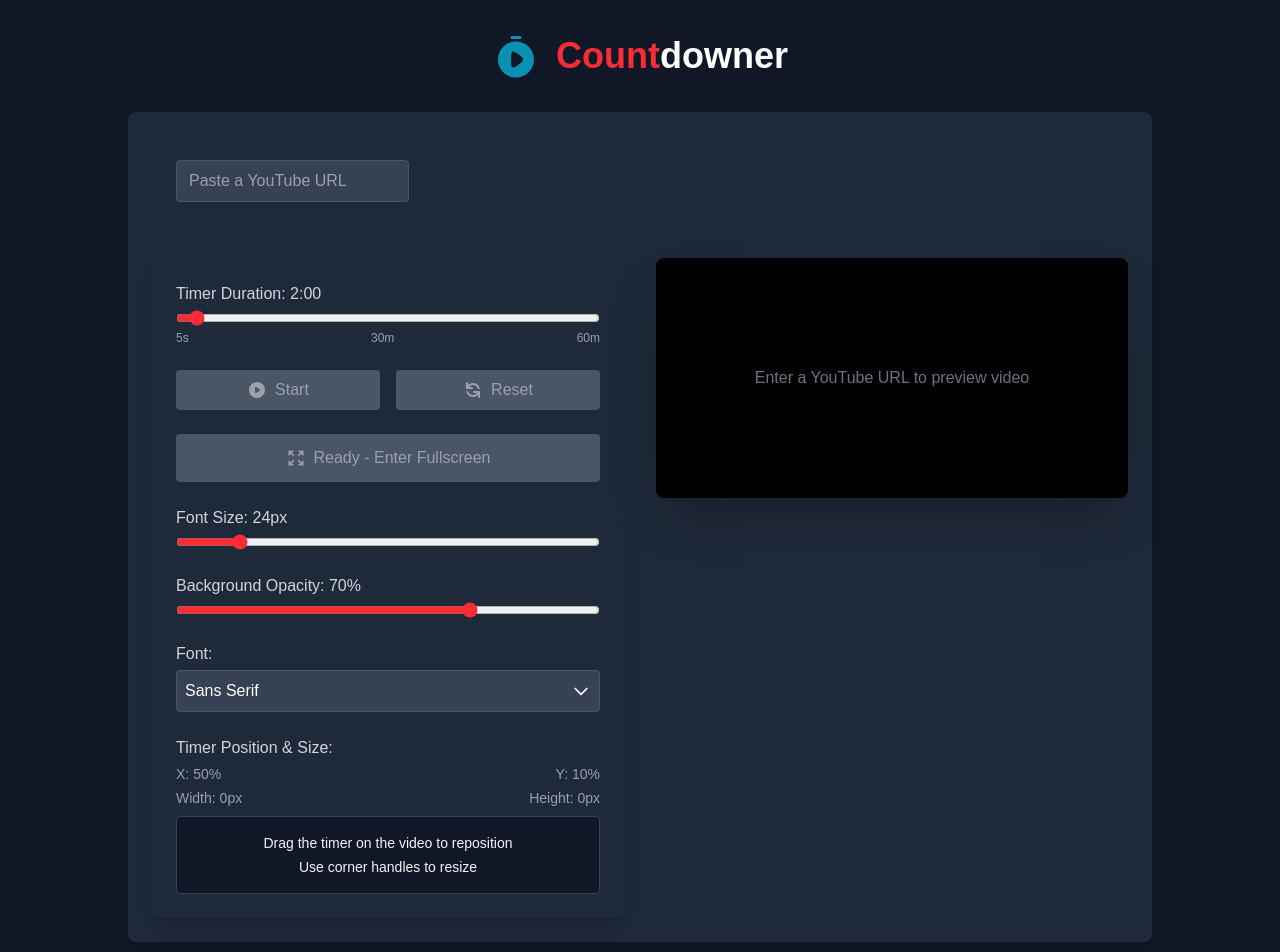
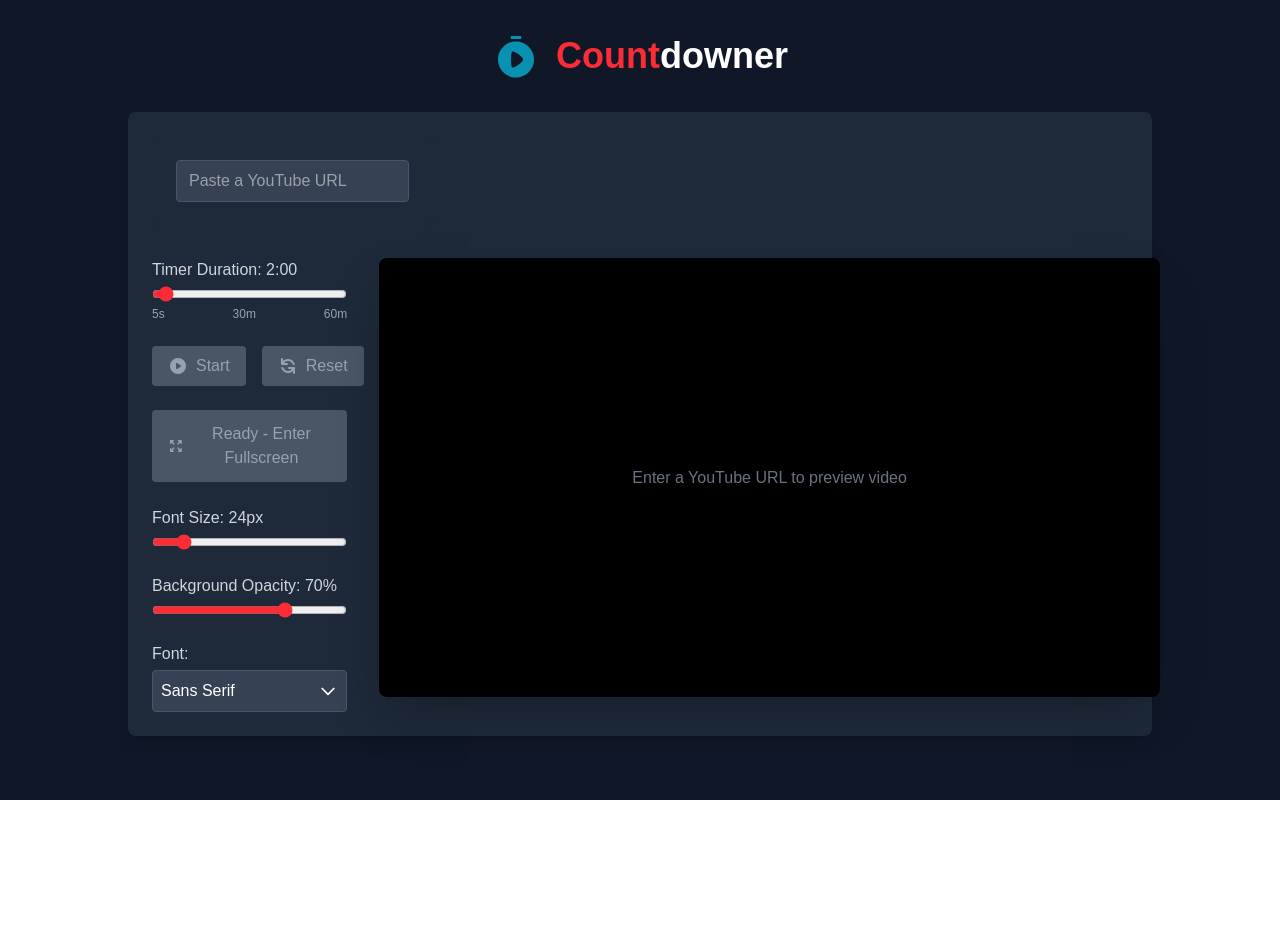
Before and after one commit to albchu/debbie-count-downer, a Next.js app: page / in a window 1280 px wide. Shown: the top 952 px of the page. After the commit the page ends 800 px from the top, so only its background shows below. Built offline with nearby package versions, Linux system fonts and the light colour scheme.

Commit message:
Improved some layout bits

```diff
--- a/src/components/CountdownApp.tsx
+++ b/src/components/CountdownApp.tsx
@@ -37,16 +37,16 @@ export default function CountdownApp() {
         <YouTubeUrlInput youtubeUrl={youtubeUrl} setYoutubeUrl={setYoutubeUrl} />
 
         {/* Responsive container for control panel and video */}
-        <div className="grid grid-cols-1 lg:grid-cols-2 gap-8">
+        <div className="grid grid-cols-1 lg:grid-cols-[20%_80%] gap-8">
           <TimerControls />
 
           {/* Video preview - always render the frame */}
           <div className="flex items-start">
-            <div className="w-full relative bg-black rounded-lg overflow-hidden shadow-2xl" style={{minHeight: "240px"}}>
+            <div className="w-full relative bg-black rounded-lg overflow-hidden shadow-2xl aspect-video">
               {videoId ? (
                 <YouTubePlayer />
               ) : (
-                <div className="flex items-center justify-center h-full" style={{minHeight: "240px"}}>
+                <div className="flex items-center justify-center h-full">
                   <p className="text-gray-500">Enter a YouTube URL to preview video</p>
                 </div>
               )}
--- a/src/components/TimerControls.tsx
+++ b/src/components/TimerControls.tsx
@@ -1,8 +1,8 @@
-import FontDropdown from './FontDropdown';
-import PlayControls from './PlayControls';
-import { useTimer } from '@/context/TimerContext';
-import { FONT_CATEGORIES } from '@/constants/fonts';
-import { FullscreenIcon } from './icons/PlayerIcons';
+import FontDropdown from "./FontDropdown";
+import PlayControls from "./PlayControls";
+import { useTimer } from "@/context/TimerContext";
+import { FONT_CATEGORIES } from "@/constants/fonts";
+import { FullscreenIcon } from "./icons/PlayerIcons";
 
 export default function TimerControls() {
   const {
@@ -12,14 +12,14 @@ export default function TimerControls() {
     timerStyle,
     setTimerStyle,
     toggleFullscreen,
-    timerDimensions
+    timerDimensions,
   } = useTimer();
 
   // Format duration for display (MM:SS)
   const formatDuration = (seconds: number) => {
     const mins = Math.floor(seconds / 60);
     const secs = seconds % 60;
-    return `${mins}:${secs.toString().padStart(2, '0')}`;
+    return `${mins}:${secs.toString().padStart(2, "0")}`;
   };
 
   // Handle duration change with 5-second increments
@@ -33,32 +33,34 @@ export default function TimerControls() {
   const handleFontSizeChange = (size: number) => {
     setTimerStyle({
       ...timerStyle,
-      fontSize: size
+      fontSize: size,
     });
   };
 
   const handleFontFamilyChange = (family: string) => {
     setTimerStyle({
       ...timerStyle,
-      fontFamily: family
+      fontFamily: family,
     });
   };
 
   const handleBackgroundOpacityChange = (opacity: number) => {
     setTimerStyle({
       ...timerStyle,
-      backgroundOpacity: opacity
+      backgroundOpacity: opacity,
     });
   };
 
   const hasVideo = !!videoId;
 
   return (
-    <div className="bg-gray-800 rounded-lg p-6 shadow-lg">
     <div className="flex flex-col space-y-6">
       {/* Duration Slider */}
       <div>
-          <label htmlFor="duration" className="block mb-1 font-medium text-gray-300">
+        <label
+          htmlFor="duration"
+          className="block mb-1 font-medium text-gray-300"
+        >
           Timer Duration: {formatDuration(durationSeconds)}
         </label>
         <div className="flex items-center space-x-2">
@@ -89,8 +91,8 @@ export default function TimerControls() {
         disabled={!hasVideo}
         className={`w-full px-4 py-3 rounded font-medium flex items-center justify-center ${
           hasVideo
-              ? 'bg-blue-500 hover:bg-blue-600 text-white'
-              : 'bg-gray-600 text-gray-400 cursor-not-allowed'
+            ? "bg-blue-500 hover:bg-blue-600 text-white"
+            : "bg-gray-600 text-gray-400 cursor-not-allowed"
         }`}
       >
         <FullscreenIcon />
@@ -125,7 +127,9 @@ export default function TimerControls() {
             min="0"
             max="100"
             value={timerStyle.backgroundOpacity}
-              onChange={(e) => handleBackgroundOpacityChange(parseInt(e.target.value))}
+            onChange={(e) =>
+              handleBackgroundOpacityChange(parseInt(e.target.value))
+            }
             className="flex-grow accent-red-500"
           />
         </div>
@@ -140,26 +144,6 @@ export default function TimerControls() {
           fontCategories={FONT_CATEGORIES}
         />
       </div>
-
-        {/* Position and Size Information */}
-        <div>
-          <label className="block mb-1 font-medium text-gray-300">
-            Timer Position & Size:
-          </label>
-          <div className="flex justify-between text-sm text-gray-400 mb-1">
-            <span>X: {Math.round(timerStyle.position?.x || 50)}%</span>
-            <span>Y: {Math.round(timerStyle.position?.y || 10)}%</span>
-          </div>
-          <div className="mt-1 flex justify-between text-sm text-gray-400">
-            <span>Width: {Math.round(timerDimensions.width)}px</span>
-            <span>Height: {Math.round(timerDimensions.height)}px</span>
-          </div>
-          <div className="p-4 mt-2 border border-gray-700 rounded bg-gray-900 text-center">
-            <p className="text-sm">Drag the timer on the video to reposition</p>
-            <p className="text-sm mt-1">Use corner handles to resize</p>
-          </div>
-        </div>
-      </div>
     </div>
   );
 }
```
Lines whose indentation alone changed are shown as unchanged.
